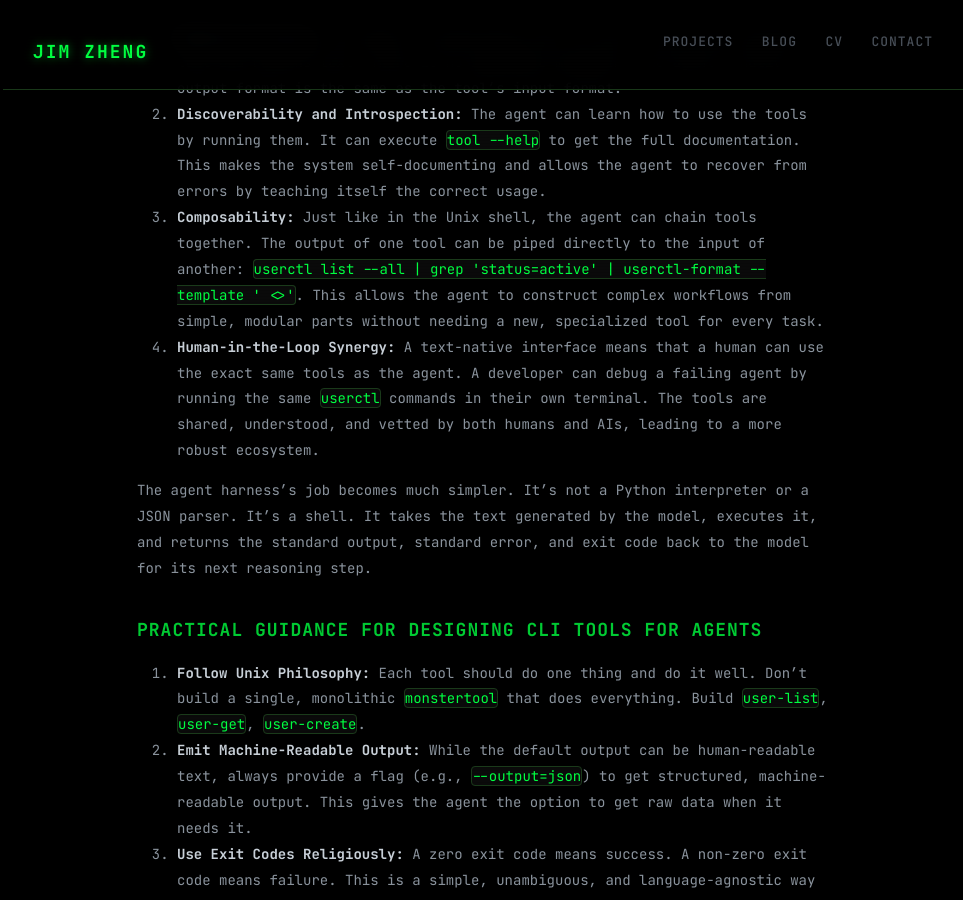
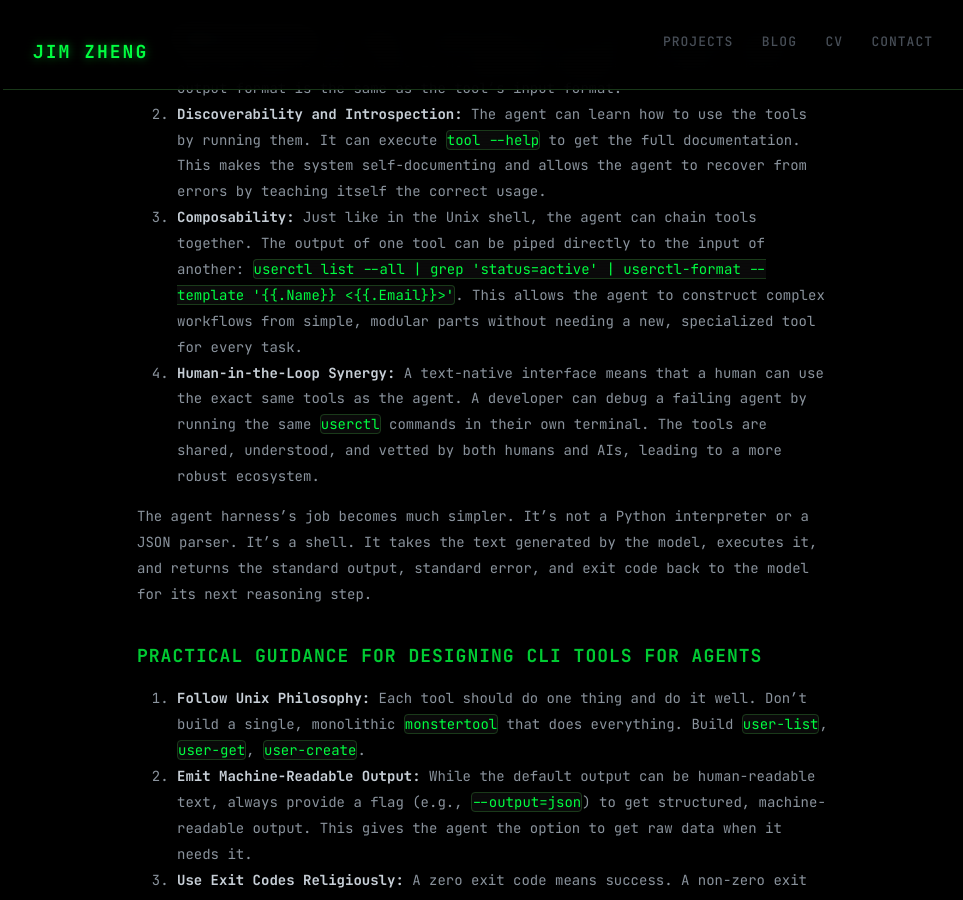
Before and after one commit to BANANASJIM/BANANASJIM.github.io, a Jekyll site: the page built from _ai_harness_series/2026-03-24-v2-text-native-tool-surfaces.md, in a window 1280 px wide and 900 px high, scrolled down 2105 px. Shown: the whole window, without its empty margins (157-1120 px from the left). Built offline with Jekyll 4.4.1, drawn with Linux system fonts in a browser that asks for light colours; nearby versions of some CDN libraries; part of the change alters nothing that is shown.

Commit message:
fix: Correct Liquid syntax error in text-native-tool-surfaces.md

```diff
--- a/_ai_harness_series/2026-03-24-v2-text-native-tool-surfaces.md
+++ b/_ai_harness_series/2026-03-24-v2-text-native-tool-surfaces.md
@@ -45,7 +45,7 @@ This approach has profound benefits for agent reliability:
 
 1.  **Reduced Friction:** The agent is generating text to call a tool that accepts text and returns text. There is no impedance mismatch. The agent's native output format is the same as the tool's input format.
 2.  **Discoverability and Introspection:** The agent can learn how to use the tools by running them. It can execute `tool --help` to get the full documentation. This makes the system self-documenting and allows the agent to recover from errors by teaching itself the correct usage.
-3.  **Composability:** Just like in the Unix shell, the agent can chain tools together. The output of one tool can be piped directly to the input of another: `userctl list --all | grep 'status=active' | userctl-format --template '{{.Name}} <{{.Email}}>'`. This allows the agent to construct complex workflows from simple, modular parts without needing a new, specialized tool for every task.
+3.  **Composability:** Just like in the Unix shell, the agent can chain tools together. The output of one tool can be piped directly to the input of another: `userctl list --all | grep 'status=active' | userctl-format --template '{% raw %}{{.Name}} <{{.Email}}>{% endraw %}'`. This allows the agent to construct complex workflows from simple, modular parts without needing a new, specialized tool for every task.
 4.  **Human-in-the-Loop Synergy:** A text-native interface means that a human can use the exact same tools as the agent. A developer can debug a failing agent by running the same `userctl` commands in their own terminal. The tools are shared, understood, and vetted by both humans and AIs, leading to a more robust ecosystem.
 
 The agent harness's job becomes much simpler. It's not a Python interpreter or a JSON parser. It's a shell. It takes the text generated by the model, executes it, and returns the standard output, standard error, and exit code back to the model for its next reasoning step.
```
